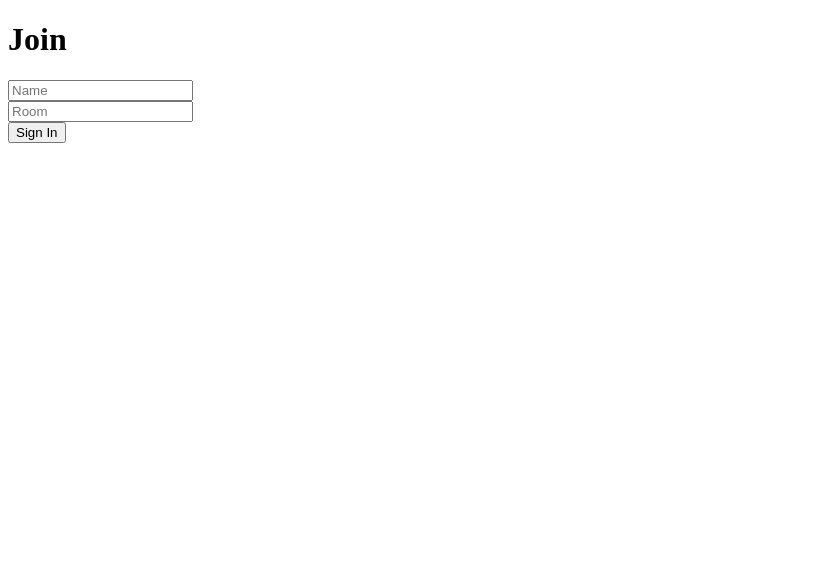
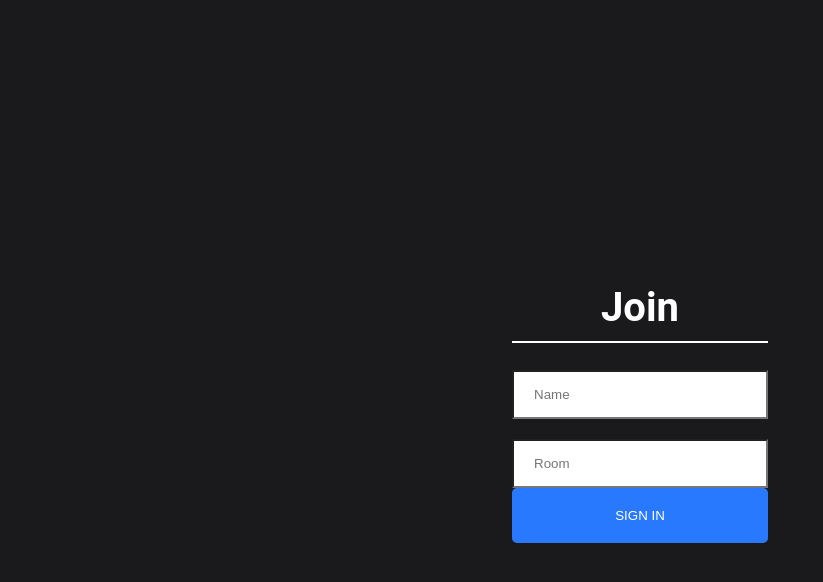
Before and after one commit to samsharma10/chat-app-client, a React (Create React App) app: page / in a window 1280 px wide. Shown: the top 582 px of the page, without its empty margins (0-823 px from the left). Built offline with nearby package versions, Linux system fonts and the light colour scheme.

Commit message:
refactored the join and chat components

```diff
--- a/src/App.js
+++ b/src/App.js
@@ -1,8 +1,8 @@
 import React from "react";
 import { BrowserRouter as Router, Route} from 'react-router-dom';
 
-import Join from './components/Join';
-import Chat from './components/Chat';
+import Join from './components/Join/Join';
+import Chat from './components/Chat/Chat';
 
 const App = () => (
     <Router>
--- a/src/components/Chat.js
+++ /dev/null
@@ -1,9 +0,0 @@
-import React from 'react';
-
-const Chat = () => {
-    return (
-        <h1>Chat</h1>
-    )
-}
-
-export default Chat;
--- /dev/null
+++ b/src/components/Chat/Chat.css
@@ -0,0 +1,34 @@
+.outerContainer {
+    display: flex;
+    justify-content: center;
+    align-items: center;
+    height: 100vh;
+    background-color: #1A1A1D;
+  }
+
+  .container {
+    display: flex;
+    flex-direction: column;
+    justify-content: space-between;
+    background: #FFFFFF;
+    border-radius: 8px;
+    height: 60%;
+    width: 35%;
+  }
+
+  @media (min-width: 320px) and (max-width: 480px) {
+    .outerContainer {
+      height: 100%;
+    }
+
+    .container {
+      width: 100%;
+      height: 100%;
+    }
+  }
+
+  @media (min-width: 480px) and (max-width: 1200px) {
+    .container {
+      width: 60%;
+    }
+  }
--- /dev/null
+++ b/src/components/Chat/Chat.js
@@ -0,0 +1,29 @@
+import React, {useState, useEffect} from 'react';
+import queryString from 'queryString';
+import io from 'socket.io-client';
+
+let socket;
+
+import './Chat.css';
+
+const Chat = ({location}) => {
+    const [name, setName] = useState('');
+    const [room, setRoom] = useState('');
+    const ENDPOINT = 'localhost:5000';
+
+    useEffect(()=> {
+        const { name, room} = queryString.parse(location.search);
+
+        socket = io(ENDPOINT);
+
+        setName(name);
+        setRoom(room);
+
+        socket.emit('join', {name,room});
+    }, [ENDPOINT, location.search]);
+    return (
+        <h1>Chat</h1>
+    )
+}
+
+export default Chat;
--- /dev/null
+++ b/src/components/Join/Join.css
@@ -0,0 +1,71 @@
+html, body {
+    font-family: 'Roboto', sans-serif;
+    padding: 0;
+    margin: 0;
+  }
+
+  #root {
+    height: 100vh;
+  }
+
+  * {
+    box-sizing: border-box;
+  }
+
+  .joinOuterContainer {
+    display: flex;
+    justify-content: center;
+    text-align: center;
+    height: 100vh;
+    align-items: center;
+    background-color: #1A1A1D;
+  }
+
+  .joinInnerContainer {
+    width: 20%;
+  }
+
+  .joinInput {
+    border-radius: 0;
+    padding: 15px 20px;
+    width: 100%;
+  }
+
+  .heading {
+    color: white;
+    font-size: 2.5em;
+    padding-bottom: 10px;
+    border-bottom: 2px solid white;
+  }
+
+  .button {
+      color: #fff !important;
+      text-transform: uppercase;
+      text-decoration: none;
+      background: #2979FF;
+      padding: 20px;
+      border-radius: 5px;
+      display: inline-block;
+      border: none;
+      width: 100%;
+  }
+
+  .mt-20 {
+    margin-top: 20px;
+  }
+
+  @media (min-width: 320px) and (max-width: 480px) {
+    .joinOuterContainer {
+      height: 100%;
+    }
+
+    .joinInnerContainer {
+      width: 90%;
+    }
+
+
+  }
+
+  button:focus {
+    outline: 0;
+  }
--- a/src/components/Join.js
+++ b/src/components/Join/Join.js
@@ -1,5 +1,7 @@
 import React, { useState } from 'react';
 import { Link } from 'react-router-dom';
+
+import './Join.css';
 
 const Join = () => {
     const [name, setName] = useState('');
```
